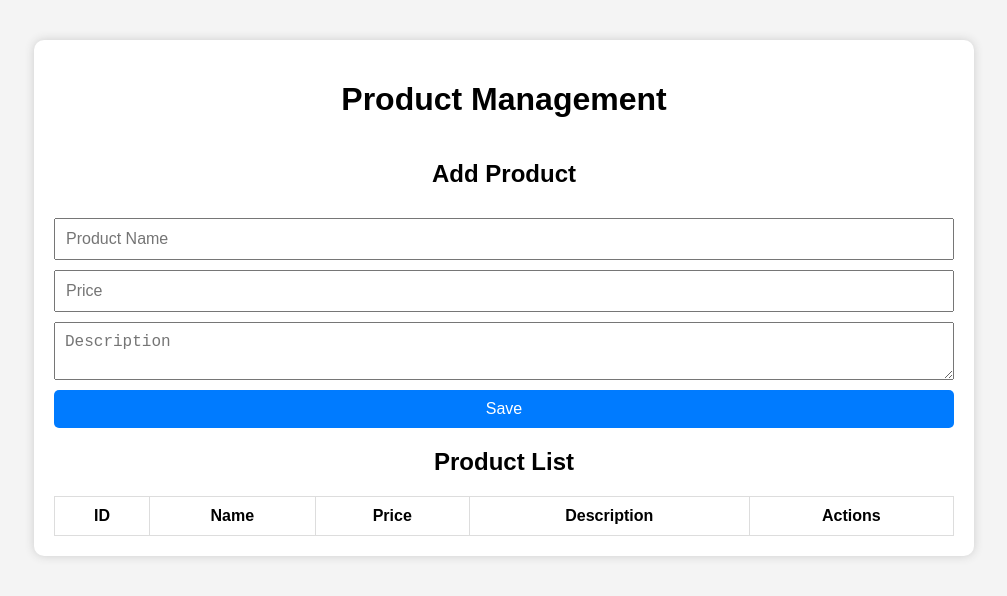
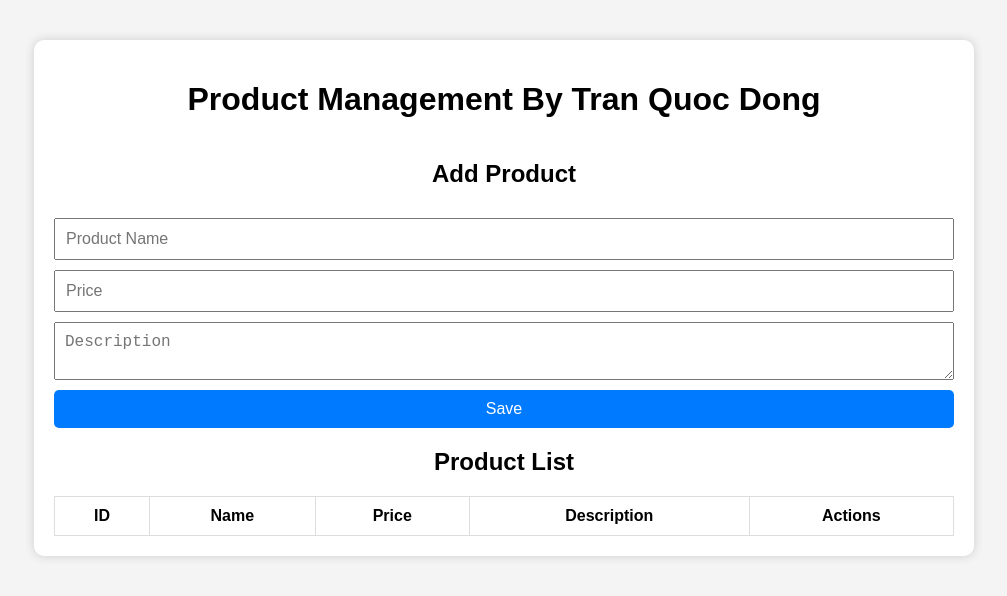
Before and after one commit to tranquocdong1/ICLOUD_CK, a website: page frontend/index.html in a window 1280 px wide. Shown: the whole page, without its empty margins (136-1143 px from the left). Drawn offline with Linux system fonts and the light colour scheme; no server answers.

Commit message:
update name

```diff
--- a/frontend/index.html
+++ b/frontend/index.html
@@ -9,7 +9,7 @@
 <body>
 
 <div class="container">
-    <h1>Product Management</h1>
+    <h1>Product Management By Tran Quoc Dong</h1>
 
     <!-- FORM ADD / UPDATE -->
     <div class="form-box">
--- a/package.json
+++ b/package.json
@@ -14,6 +14,7 @@
   "dependencies": {
     "cors": "^2.8.5",
     "dotenv": "^17.2.3",
+    "ejs": "^3.1.10",
     "express": "^5.1.0",
     "pg": "^8.16.3"
   },
```
Also changed, not shown: 1 other file.
